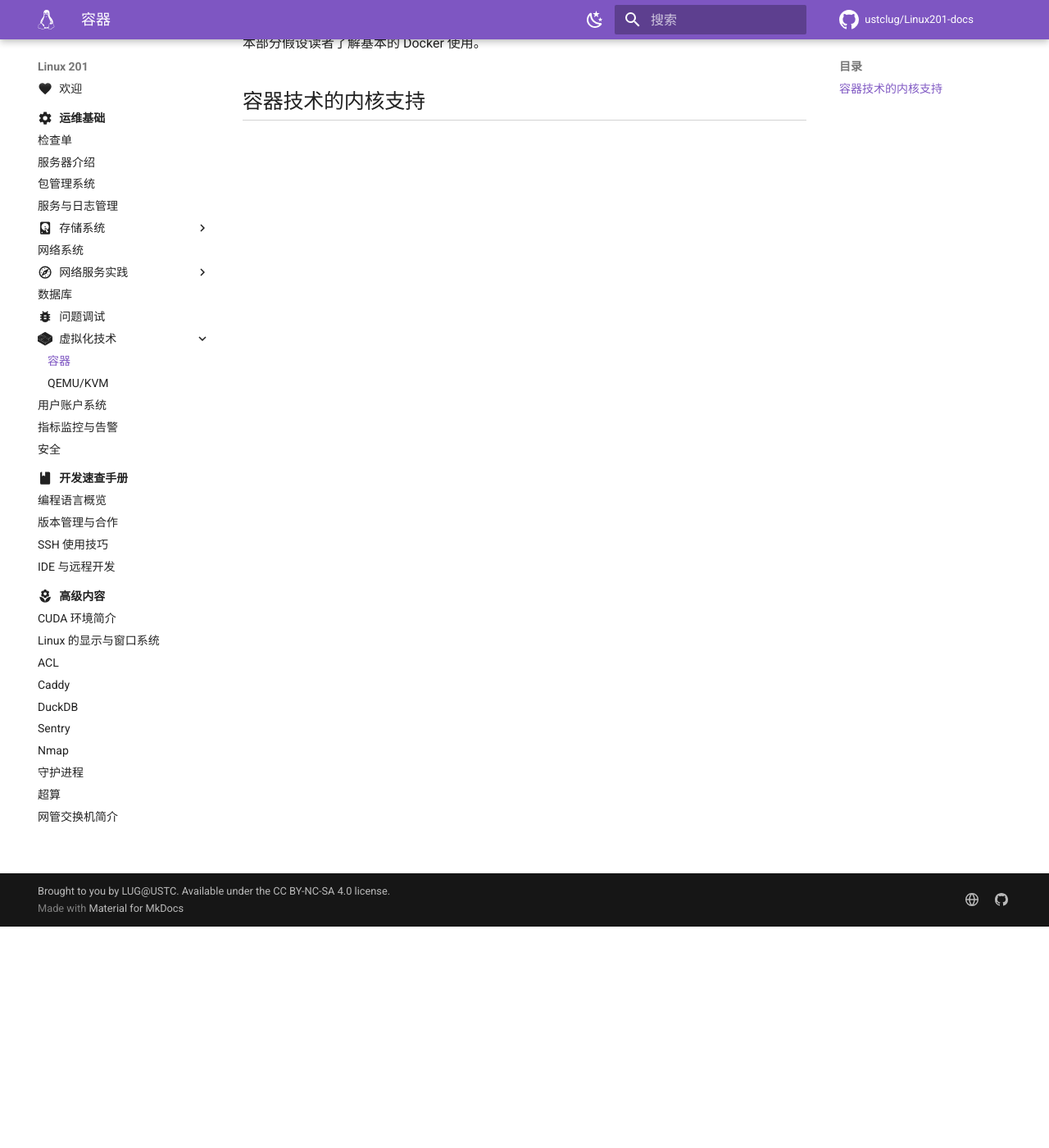
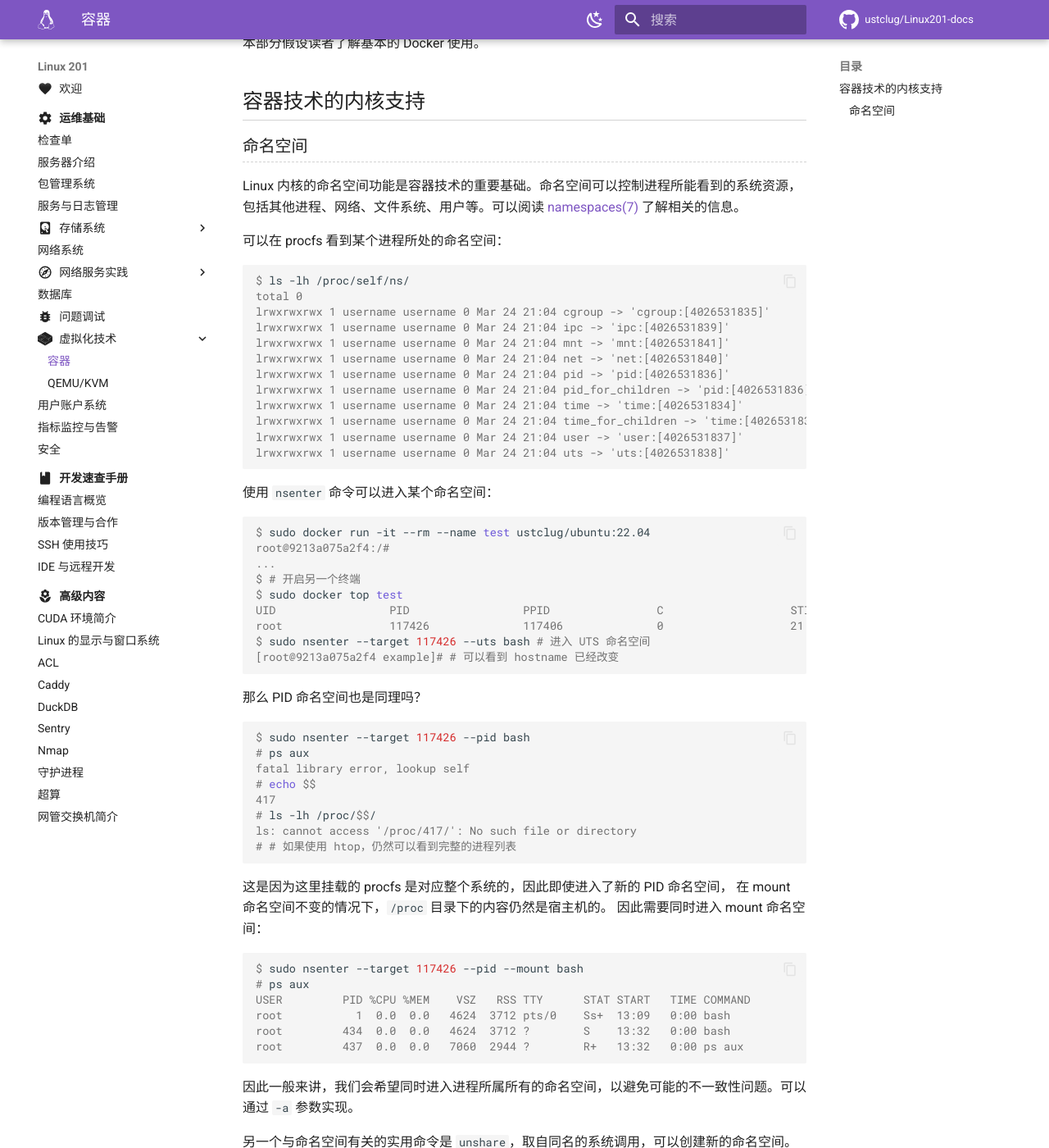
Before and after one commit to ustclug/Linux201-docs, an MkDocs documentation site: the page built from docs/ops/virtualization/container.md, in a window 1280 px wide and 1400 px high, scrolled down 270 px. Shown: the whole window at 82% size. Built offline with MkDocs 1.6.1 and Material for MkDocs 9.7.7, drawn with Linux system fonts in a browser that asks for light colours; comment, search, counter and statistics services are not loaded; some of the changed text lies outside the part shown.

Commit message:
ops/virtualization: namespace

````diff
--- a/docs/ops/virtualization/container.md
+++ b/docs/ops/virtualization/container.md
@@ -7,3 +7,93 @@
 本部分假设读者了解基本的 Docker 使用。
 
 ## 容器技术的内核支持 {#kernel-support}
+
+### 命名空间 {#namespace}
+
+Linux 内核的命名空间功能是容器技术的重要基础。命名空间可以控制进程所能看到的系统资源，包括其他进程、网络、文件系统、用户等。可以阅读 [namespaces(7)][namespaces.7] 了解相关的信息。
+
+可以在 procfs 看到某个进程所处的命名空间：
+
+```console
+$ ls -lh /proc/self/ns/
+total 0
+lrwxrwxrwx 1 username username 0 Mar 24 21:04 cgroup -> 'cgroup:[4026531835]'
+lrwxrwxrwx 1 username username 0 Mar 24 21:04 ipc -> 'ipc:[4026531839]'
+lrwxrwxrwx 1 username username 0 Mar 24 21:04 mnt -> 'mnt:[4026531841]'
+lrwxrwxrwx 1 username username 0 Mar 24 21:04 net -> 'net:[4026531840]'
+lrwxrwxrwx 1 username username 0 Mar 24 21:04 pid -> 'pid:[4026531836]'
+lrwxrwxrwx 1 username username 0 Mar 24 21:04 pid_for_children -> 'pid:[4026531836]'
+lrwxrwxrwx 1 username username 0 Mar 24 21:04 time -> 'time:[4026531834]'
+lrwxrwxrwx 1 username username 0 Mar 24 21:04 time_for_children -> 'time:[4026531834]'
+lrwxrwxrwx 1 username username 0 Mar 24 21:04 user -> 'user:[4026531837]'
+lrwxrwxrwx 1 username username 0 Mar 24 21:04 uts -> 'uts:[4026531838]'
+```
+
+使用 `nsenter` 命令可以进入某个命名空间：
+
+```console
+$ sudo docker run -it --rm --name test ustclug/ubuntu:22.04
+root@9213a075a2f4:/#
+...
+$ # 开启另一个终端
+$ sudo docker top test
+UID                 PID                 PPID                C                   STIME               TTY                 TIME                CMD
+root                117426              117406              0                   21:09               pts/0               00:00:00            bash
+$ sudo nsenter --target 117426 --uts bash # 进入 UTS 命名空间
+[root@9213a075a2f4 example]# # 可以看到 hostname 已经改变
+```
+
+那么 PID 命名空间也是同理吗？
+
+```console
+$ sudo nsenter --target 117426 --pid bash
+# ps aux
+fatal library error, lookup self
+# echo $$
+417
+# ls -lh /proc/$$/
+ls: cannot access '/proc/417/': No such file or directory
+# # 如果使用 htop，仍然可以看到完整的进程列表
+```
+
+这是因为这里挂载的 procfs 是对应整个系统的，因此即使进入了新的 PID 命名空间，
+在 mount 命名空间不变的情况下，`/proc` 目录下的内容仍然是宿主机的。
+因此需要同时进入 mount 命名空间：
+
+```console
+$ sudo nsenter --target 117426 --pid --mount bash
+# ps aux
+USER         PID %CPU %MEM    VSZ   RSS TTY      STAT START   TIME COMMAND
+root           1  0.0  0.0   4624  3712 pts/0    Ss+  13:09   0:00 bash
+root         434  0.0  0.0   4624  3712 ?        S    13:32   0:00 bash
+root         437  0.0  0.0   7060  2944 ?        R+   13:32   0:00 ps aux
+```
+
+因此一般来讲，我们会希望同时进入进程所属所有的命名空间，以避免可能的不一致性问题。可以通过 `-a` 参数实现。
+
+另一个与命名空间有关的实用命令是 `unshare`，取自同名的系统调用，可以创建新的命名空间。对于上面展示 PID 命名空间的例子，可以使用 `unshare` 命令创建一个新的 PID 命名空间（与 mount 命名空间），并且挂载新的 `/proc`：
+
+```console
+$ sudo unshare --pid --fork --mount-proc bash
+# ps aux
+USER         PID %CPU %MEM    VSZ   RSS TTY      STAT START   TIME COMMAND
+root           1  0.0  0.0  10876  4568 pts/17   S    21:42   0:00 bash
+root           2  0.0  0.0  14020  4464 pts/17   R+   21:42   0:00 ps aux
+```
+
+另外，有一种**用户命名空间**，允许非 root 用户创建新的用户命名空间（这也是 rootless 容器的基础），让我们简单试一试：
+
+```console
+$ unshare --user --pid --fork --mount-proc bash
+$ ps aux
+USER         PID %CPU %MEM    VSZ   RSS TTY      STAT START   TIME COMMAND
+nobody         1  0.0  0.0  10876  4312 pts/16   S    21:44   0:00 bash
+nobody         2  0.0  0.0  14020  4276 pts/16   R+   21:44   0:00 ps aux
+$ exit
+$ # 甚至可以修改映射，实现「假的」root
+$ unshare --user --pid --fork --map-root-user --mount-proc bash
+# ps aux
+USER         PID %CPU %MEM    VSZ   RSS TTY      STAT START   TIME COMMAND
+root           1  0.0  0.0  10876  4468 pts/16   S    21:46   0:00 bash
+root           2  0.0  0.0  14020  4416 pts/16   R+   21:46   0:00 ps aux
+```
````
Also changed, not shown: includes/man.md (+3 -0 lines).
